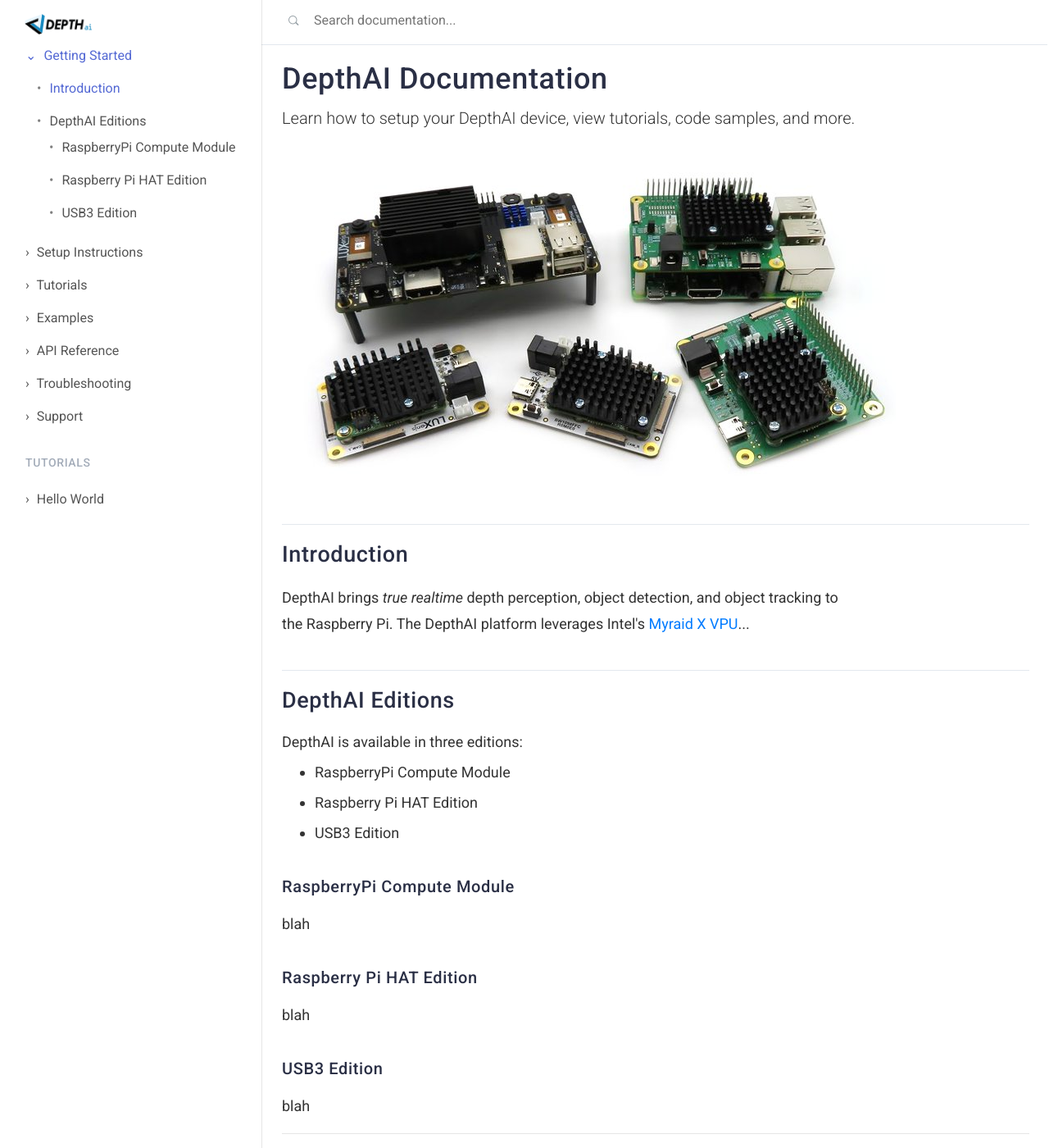
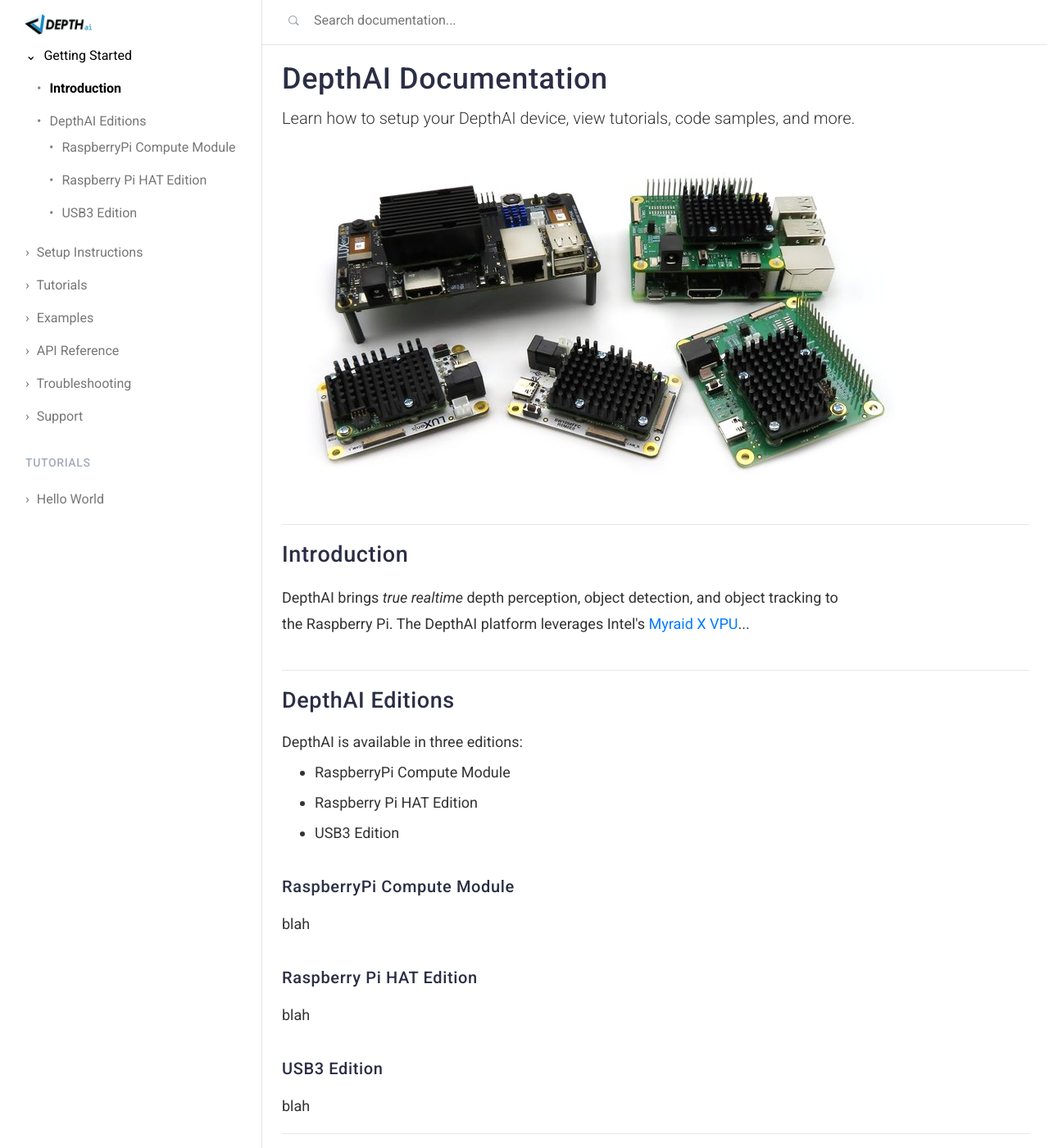
Before and after one commit to luxonis/depthai-docs-website, a Jekyll site: the page built from index.html, in a window 1280 px wide and 1400 px high. Shown: the whole window at 82% size. Built offline with Jekyll 4.4.1, drawn with Linux system fonts in a browser that asks for light colours; nearby versions of some CDN libraries.

Commit message:
nav active styling

```diff
--- a/css/main.scss
+++ b/css/main.scss
@@ -8,7 +8,7 @@
 $body_color: #333;
 $heading_color: #2a2f45;
 $border_color: #e3e8ee;
-$active_nav_color: #5469d4;
+$active_nav_color: #000;
 $code_background: #f8f9fa;
 
 body {
@@ -232,8 +232,7 @@
     .nav-item {
 
       font-size: 1rem;
-      > a {
-      }
+
       .nav-link {
         padding: 8px 1rem;
         &:before {
@@ -253,14 +252,15 @@
 
     .nav-item {
       a {
-        color: #555;
+        color: #777;
         &:hover {
           color: $heading_color;
           text-decoration: none;
         }
         &.is-active-link {
           color: $active_nav_color;
-          font-weight: initial;
+          font-weight: bold;
+          // font-weight: initial;
         }
 
       }
```
